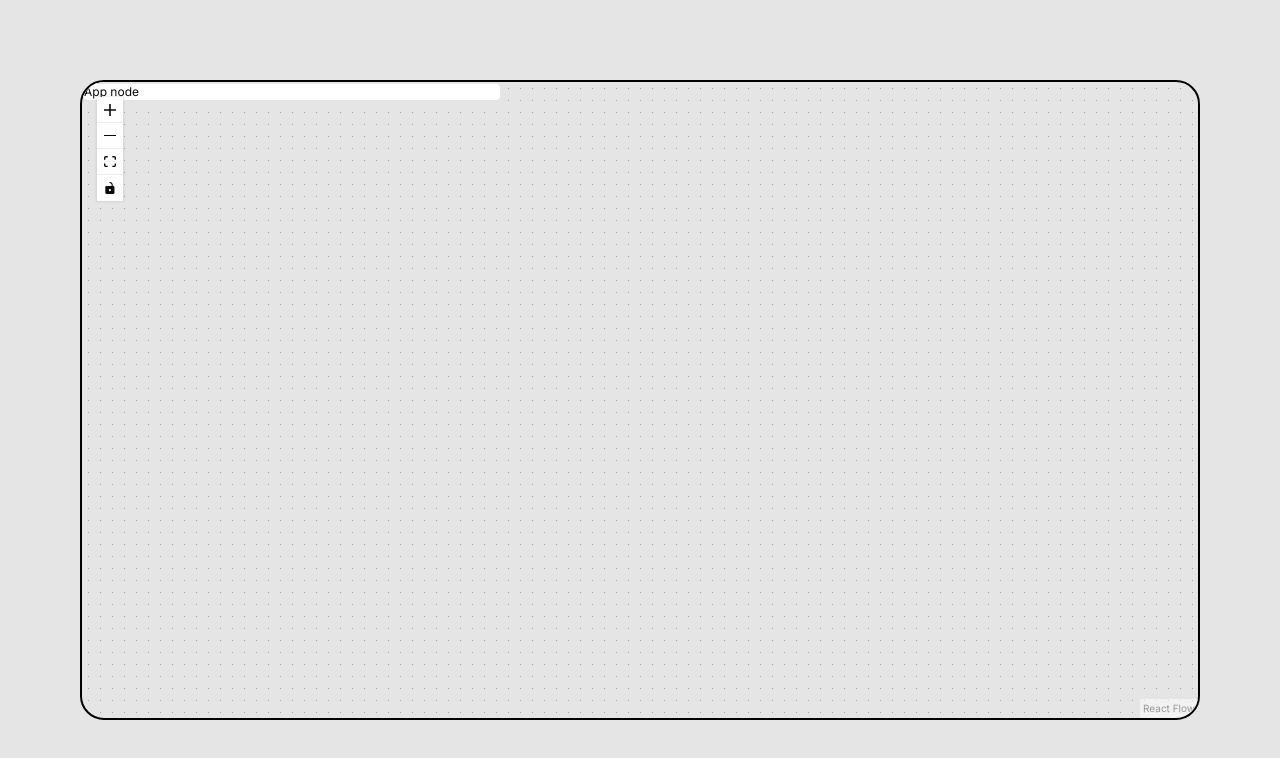
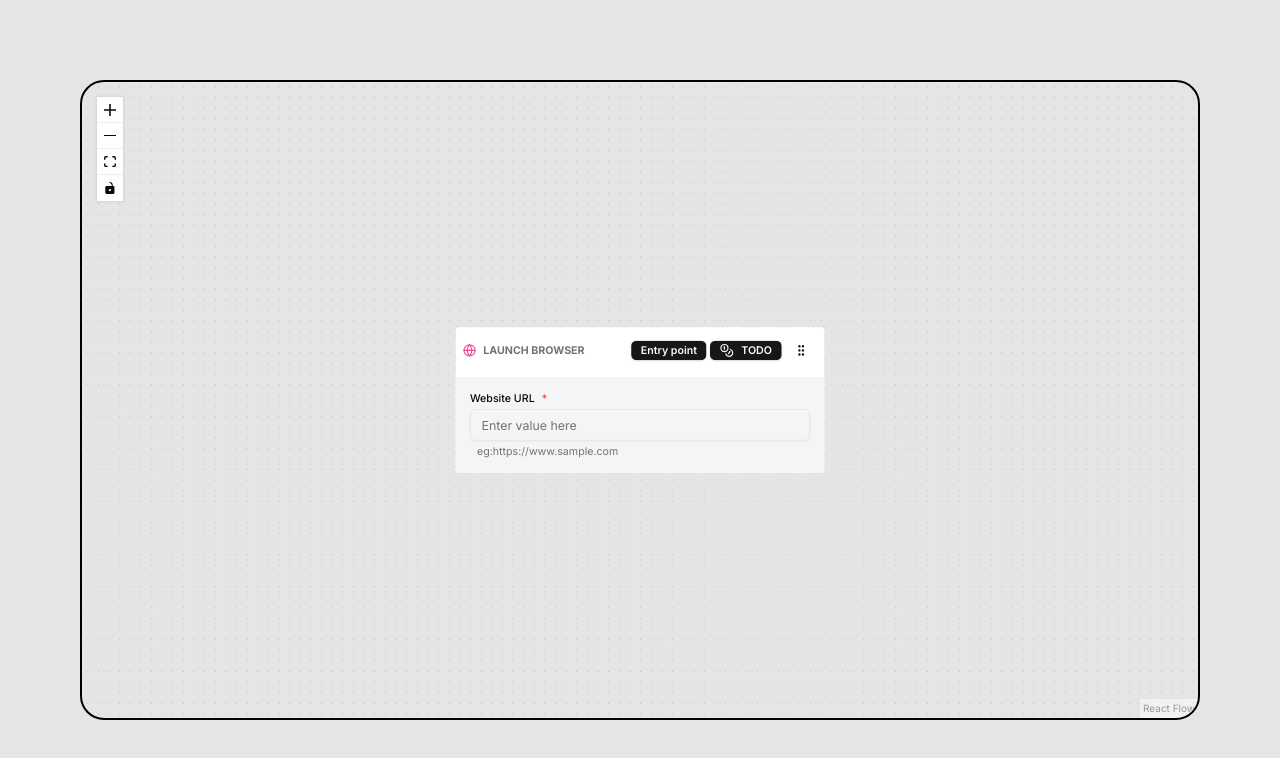
Before and after one commit to HrishikShaji/saas-workflow, a Next.js app: page / in a window 1280 px wide. Shown: the top 758 px of the page. Built offline with nearby package versions, Linux system fonts and the light colour scheme.

Commit message:
node inputs added

```diff
--- a/components/workflow/FlowEditor.tsx
+++ b/components/workflow/FlowEditor.tsx
@@ -10,8 +10,11 @@ interface Props {
 }
 
 const nodeTypes = {
-	Node: NodeComponent
+	FlowScrapeNode: NodeComponent
 }
+
+const snapGrid: [number, number] = [50, 50]
+const fitViewOptions = { padding: 2 }
 
 export default function FlowEditor({ workflow }: Props) {
 	const [nodes, setNodes, onNodesChange] = useNodesState([createFlowNode(TaskType.LAUNCH_BROWSER)])
@@ -24,8 +27,12 @@ export default function FlowEditor({ workflow }: Props) {
 			onNodesChange={onNodesChange}
 			onEdgesChange={onEdgesChange}
 			nodeTypes={nodeTypes}
+			snapToGrid={true}
+			snapGrid={snapGrid}
+			fitView
+			fitViewOptions={fitViewOptions}
 		>
-			<Controls position="top-left" />
+			<Controls fitViewOptions={fitViewOptions} position="top-left" />
 			<Background variant={BackgroundVariant.Dots} gap={12} size={1} />
 		</ReactFlow>
 	</main>
--- a/components/workflow/nodes/NodeComponent.tsx
+++ b/components/workflow/nodes/NodeComponent.tsx
@@ -1,9 +1,22 @@
 import { NodeProps } from "@xyflow/react";
 import { memo } from "react";
 import NodeCard from "./NodeCard";
+import NodeHeader from "./NodeHeader";
+import { AppNodeData } from "@/types/appNode";
+import { TaskRegistry } from "@/lib/workflow/task/registry";
+import { NodeInput, NodeInputs } from "./NodeInputs";
 
 const NodeComponent = memo((props: NodeProps) => {
-	return <NodeCard isSelected={!!props.selected} nodeId={props.id}>App node</NodeCard>
+	const nodeData = props.data as AppNodeData
+	const task = TaskRegistry[nodeData.type]
+	return <NodeCard isSelected={!!props.selected} nodeId={props.id}>
+		<NodeHeader taskType={nodeData.type} />
+		<NodeInputs>
+			{task.inputs.map((input) => (
+				<NodeInput input={input} key={input.name} nodeId={props.id} />
+			))}
+		</NodeInputs>
+	</NodeCard>
 })
 
 export default NodeComponent
--- /dev/null
+++ b/components/workflow/nodes/NodeHeader.tsx
@@ -0,0 +1,37 @@
+"use client"
+
+import { Badge } from "@/components/ui/badge"
+import { Button } from "@/components/ui/button"
+import { TaskRegistry } from "@/lib/workflow/task/registry"
+import { TaskType } from "@/types/task"
+import { CoinsIcon, GripVerticalIcon } from "lucide-react"
+
+interface Props {
+	taskType: TaskType
+}
+
+export default function NodeHeader({ taskType }: Props) {
+	const task = TaskRegistry[taskType]
+	return <div className="flex items-center gap-2 p-2">
+		<task.icon size={16} />
+		<div className="flex justify-between items-center w-full">
+			<p className="text-xs font-bold uppercase text-muted-foreground">
+				{task.label}
+			</p>
+			<div className="flex gap-1 items-center">
+				{task.isEntryPoint && <Badge>Entry point</Badge>}
+				<Badge className="gap-2 flex items-center text-xs">
+					<CoinsIcon size={16} />
+					TODO
+				</Badge>
+				<Button
+					variant="ghost"
+					size="icon"
+					className="drag-handle cursor-grab"
+				>
+					<GripVerticalIcon size={20} />
+				</Button>
+			</div>
+		</div>
+	</div>
+}
--- /dev/null
+++ b/components/workflow/nodes/NodeInputs.tsx
@@ -0,0 +1,27 @@
+import { ReactNode } from "react";
+import { Handle, Position } from "@xyflow/react"
+import { cn } from "@/lib/utils";
+import { TaskParam } from "@/types/task";
+import NodeParamField from "./NodeParamField";
+
+interface Props {
+	children: ReactNode;
+}
+
+export function NodeInputs({ children }: Props) {
+	return <div className="flex flex-col divide-y gap-2">{children}</div>
+}
+
+export function NodeInput({ input, nodeId }: { input: TaskParam; nodeId: string }) {
+	return <div className="flex justify-start relative p-3 bg-secondary w-full">
+		<NodeParamField param={input} nodeId={nodeId} />
+		{!input.hideHandle && (
+			<Handle
+				id={input.name}
+				type="target"
+				position={Position.Left}
+				className={cn("!bg-muted-foreground !border-2 !border-background !-left-2 !w-4 !h-4")}
+			/>
+		)}
+	</div>
+}
--- /dev/null
+++ b/components/workflow/nodes/NodeParamField.tsx
@@ -0,0 +1,43 @@
+import { Input } from "@/components/ui/input";
+import { TaskParam, TaskParamType } from "@/types/task"
+import StringParam from "./params/StringParam";
+import { useReactFlow } from "@xyflow/react";
+import { AppNode } from "@/types/appNode";
+import { useCallback } from "react";
+
+interface Props {
+	param: TaskParam;
+	nodeId: string;
+}
+
+export default function NodeParamField({ param, nodeId }: Props) {
+
+	const { updateNodeData, getNode } = useReactFlow()
+	const node = getNode(nodeId) as AppNode
+
+	const value = node?.data.inputs?.[param.name]
+	console.log("value", value, nodeId)
+	const updateNodeParamValue = useCallback((newValue: string) => {
+		updateNodeData(nodeId, {
+			inputs: {
+				...node?.data.inputs,
+				[param.name]: newValue
+			}
+		})
+	}, [param.name, updateNodeData, node?.data.inputs, nodeId])
+
+	switch (param.type) {
+		case TaskParamType.STRING:
+			return <StringParam
+				param={param}
+				value={value}
+				updateNodeParamValue={updateNodeParamValue}
+			/>
+		default: return (
+			<div className="w-full">
+				<p className="text-xs text-muted-foreground">Not implemented</p>
+			</div>
+		)
+	}
+
+}
--- /dev/null
+++ b/components/workflow/nodes/params/StringParam.tsx
@@ -0,0 +1,27 @@
+import { Input } from "@/components/ui/input";
+import { Label } from "@/components/ui/label"
+import { AppNode, ParamProps } from "@/types/appNode";
+import { useId, useState } from "react";
+
+
+export default function StringParam({ param, value, updateNodeParamValue }: ParamProps) {
+	const [internalValue, setInternalValue] = useState(value || "")
+	const id = useId()
+	return <div className="space-y-1 p-1 w-full">
+		<Label htmlFor={id} className="text-xs flex">
+			{param.name}
+			{param.required && <p className="text-red-500 px-2">*</p>}
+		</Label>
+		<Input
+			id={id}
+			className="text-xs"
+			value={internalValue}
+			placeholder="Enter value here"
+			onChange={(e) => setInternalValue(e.target.value)}
+			onBlur={(e) => updateNodeParamValue(e.target.value)}
+		/>
+		{param.helperText && (
+			<p className="text-muted-foreground px-2">{param.helperText}</p>
+		)}
+	</div>
+}
--- a/lib/workflow/createFlowNode.ts
+++ b/lib/workflow/createFlowNode.ts
@@ -4,7 +4,8 @@ import { TaskType } from "@/types/task";
 export function createFlowNode(nodeType: TaskType, position?: { x: number; y: number }): AppNode {
 	return {
 		id: crypto.randomUUID(),
-		type: "Node",
+		dragHandle: ".drag-handle",
+		type: "FlowScrapeNode",
 		data: {
 			type: nodeType,
 			inputs: {}
--- a/lib/workflow/task/LaunchBrowser.tsx
+++ b/lib/workflow/task/LaunchBrowser.tsx
@@ -1,4 +1,4 @@
-import { TaskType } from "@/types/task";
+import { TaskParamType, TaskType } from "@/types/task";
 import { GlobeIcon, LucideProps } from "lucide-react";
 
 export const LaunchBrowserTask = {
@@ -7,5 +7,14 @@ export const LaunchBrowserTask = {
 	icon: (props: LucideProps) => (
 		<GlobeIcon className="stroke-pink-500" {...props} />
 	),
-	isEntryPoint: true
+	isEntryPoint: true,
+	inputs: [
+		{
+			name: "Website URL",
+			type: TaskParamType.STRING,
+			helperText: "eg:https://www.sample.com",
+			required: true,
+			hideHandle: true
+		}
+	]
 }
--- a/types/task.ts
+++ b/types/task.ts
@@ -1,3 +1,17 @@
 export enum TaskType {
         LAUNCH_BROWSER = "LAUNCH_BROWSER"
 }
+
+export enum TaskParamType {
+        STRING = "STRING"
+}
+
+export interface TaskParam {
+        name: string;
+        type: TaskParamType;
+        helperText?: string;
+        required?: boolean;
+        hideHandle?: boolean;
+        value?: string;
+        [key: string]: any
+}
```
Also changed, not shown: types/appNode.ts (+7 -1 lines).
